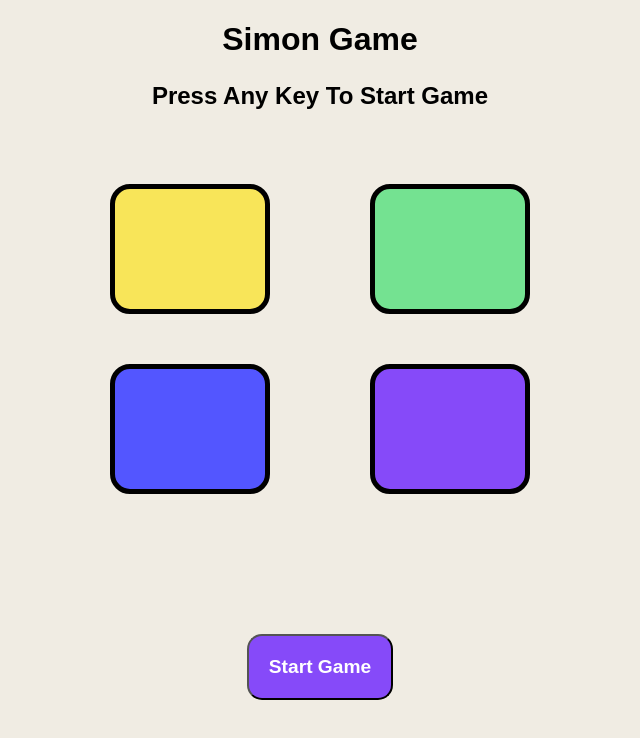
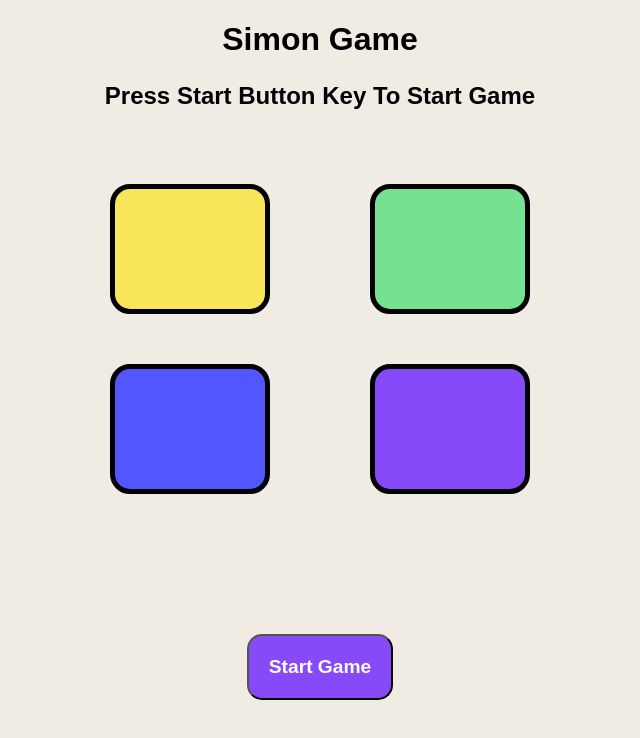
Before and after one commit to Sameet728/SimonGame, a plain HTML site: page index.html in a window 1280 px wide. Shown: the whole page, without its empty margins (320-960 px from the left). Drawn offline with Linux system fonts and the light colour scheme.

Commit message:
Update index.html

```diff
--- a/index.html
+++ b/index.html
@@ -8,7 +8,7 @@
 </head>
 <body>
   <h1>Simon Game</h1>
-  <h3>Press Any Key To Start Game</h3>
+  <h3>Press Start Button Key To Start Game</h3>
   <div class="conatiner">
     <div class="line1">
       <div class="yellow box" id="yellow"></div>
```
